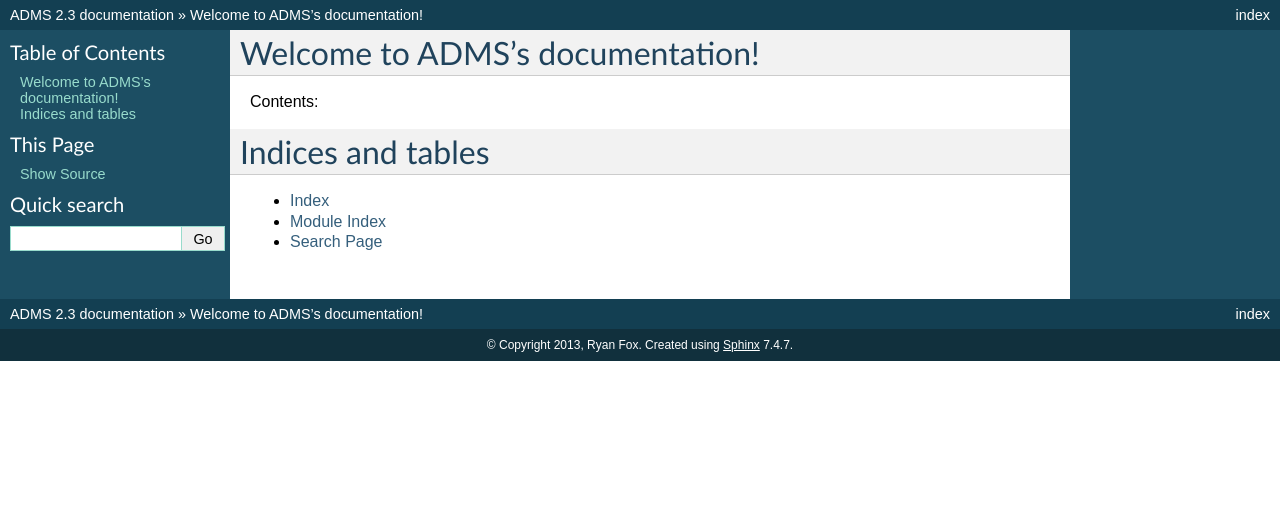
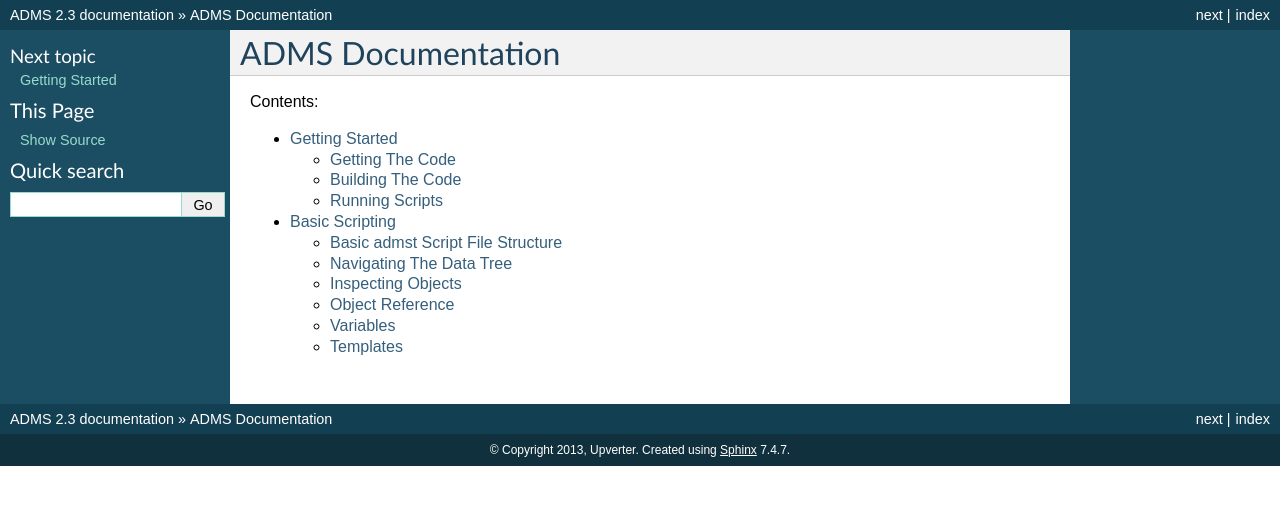
Before and after one commit to Qucs/ADMS, a Sphinx documentation site: the page built from doc/index.rst, in a window 1280 px wide. Shown: the top 505 px of the page. Built offline with Sphinx 7.4.7, drawn with Linux system fonts in a browser that asks for light colours.

Commit message:
Added some basic documentation.

```diff
--- /dev/null
+++ b/doc/basic_scripting.rst
@@ -0,0 +1,113 @@
+Basic Scripting
+===============
+
+
+Basic admst Script File Structure
+---------------------------------
+
+After ADMS has parsed a Verilog-A model, a tree representation of the model is held in memory. The data in this tree is accessible via a built-in language called admst. admst is an XML-based scripting language, inspired by XPath. All admst scripts share a basic structure. These tell the XML parser about the schema and namespace::
+
+    <!DOCTYPE admst SYSTEM "admst.dtd">
+    <admst version="2.3.0" xmlns:admst="http://mot-adms.sourceforge.net/xml-files/admst">
+        <!-- Code Here -->
+    </admst>
+
+Navigating The Data Tree
+------------------------
+
+The information about a parsed Verilog-A file is stored as a tree in memory. To access the data, one uses an XPath-style path syntax.
+
+The root node can be selected with the ``/`` character::
+
+    <admst:value-of select="/"/>
+
+Elements can be selected with their absolute path. This will loop over each node in each module found::
+
+    <admst:for-each select="/module/node">
+
+Some commands, like for-each create a new scope. It's possible to access elements relative to that scope with ``.`` and ``..``
+::
+
+    <admst:for-each select="/module/node">
+        <admst:value-of select="./name"/>    <!-- Select the current node's name -->
+        <admst:value-of select="../name"/>   <!-- Select the node's parent module's name -->
+    </admst:for-each>
+
+You can also leave off the ``./`` to access the current element::
+
+    <admst:for-each select="/module/node">
+        <admst:value-of select="name"/>    <!-- Also selects the current node's name -->
+    </admst:for-each>
+
+It is possible to only select elements that match a certain condition::
+
+    <admst:for-each select="/module/node[direction='input']/name">
+
+Inspecting Objects
+------------------
+
+Almost every object will have a name, all objects will have a datatypename and most will have a stringification (an implicit ``toString`` function).
+It's possible to access these with the ``value-of`` command::
+
+    <admst:value-of select="."/>
+    <admst:value-of select="name"/>
+    <admst:value-of select="datatypename"/>
+
+    <admst:text format="datatypename=%s name=%s stringification=%s"/>
+
+The ``value-of`` retrieves an object and puts it on top of a stack. (Note that values are used in the order opposite of how they were read.) The ``%s`` string used in the ``text``'s format argument pops an object off of the stack and converts it into a string, if necessary. This conversion will call the object's stringification if it's not already a string.
+
+Calling ``value-of`` without a corresponding ``%s`` will result in an error at the end of the parsing due to a non-empty stack. Using ``%s`` without having first called ``value-of`` will result in an error when the stack underflows.
+
+A much easier way to get strings is to use ``%(<path>)``::
+
+    <admst:text format="datatypename=%(datatypename) name=%(name) stringification=%(.)"/>
+
+Object Reference
+----------------
+
+The structure of every object is defined in the ADMS source code, in `adms.xml`. This is used not just for documentation, but also code generation! Adding new objects to `adms.xml` will allow you to use them in admst scripts, as well as the actual Verilog-A parser.
+
+You can generate an interactive tree representation of the object tree locally with::
+
+    xsltproc adms.xml -o adms.html
+
+`There is also a compiled version available online. <adms.html>`_
+
+Variables
+---------
+
+Variables provide storage for objects or data. Their values can be set to anything that you can use in a ``select`` argument::
+
+    <admst:variable name="myvar1" select="/module"/>
+    <admst:variable name="myvar2" select="/module/node[name='foo']"/>
+    <admst:variable name="myvar3" select="'foo'"/>
+    <admst:variable name="myvar4" select="1"/>
+
+To access a variable, use ``$variable_name`` or ``$(variable_name)``, like this::
+
+    <admst:variable name="myvar5" select="$myvar4"/>
+    <admst:for-each select="$(myvar1)/node[name=$(myvar2)]">
+
+You can omit the ``select`` statement in the variable declaration to leave the variable uninitialized::
+
+    <admst:variable name="myvar6"/>
+
+Variables defined outside of a template are global, and can be accessed anywhere. Variables defined inside of a template are not accessible outside of the template.
+
+Templates
+---------
+
+Templates in admst are mostly equivalent to functions in other languages. They can only receive one argument, and may only return string values. They do create a new scope for variables, and may be called recursively.
+
+You can define a template like this::
+
+    <admst:template match="my_first_template">
+        <admst:text format="%(name)"/>
+    </admst:template>
+
+And then call it like this::
+
+    <admst:apply-templates match="my_first_template" select="/module">
+
+This will pass in the object/objects from the select argument, which all paths inside of the template will be relative to.
--- a/doc/conf.py
+++ b/doc/conf.py
@@ -41,7 +41,7 @@ master_doc = 'index'
 
 # General information about the project.
 project = u'ADMS'
-copyright = u'2013, Ryan Fox'
+copyright = u'2013, Upverter'
 
 # The version info for the project you're documenting, acts as replacement for
 # |version| and |release|, also used in various other places throughout the
--- /dev/null
+++ b/doc/getting_started.rst
@@ -0,0 +1,38 @@
+Getting Started
+===============
+
+Getting The Code
+----------------
+::
+
+    git clone https://github.com/upverter/ADMS.git
+
+Building The Code
+-----------------
+
+ADMS requires flex and bison. If you're using Ubuntu, you can install these with::
+
+    sudo apt-get install flex bison
+
+After that, it's simply::
+
+    ./configure
+    make
+    sudo make install
+
+Now try::
+
+   admsXml
+
+If you get errors about missing library files, run::
+
+    sudo ldconfig
+
+Running Scripts
+---------------
+
+The most common usage is::
+
+    admsXml [verilogaFile.va] -e script1.xml [-e script2.xml ...]
+
+See ``admsXml -h`` for further instructions.
--- a/doc/index.rst
+++ b/doc/index.rst
@@ -3,19 +3,13 @@
    You can adapt this file completely to your liking, but it should at least
    contain the root `toctree` directive.
 
-Welcome to ADMS's documentation!
-================================
+ADMS Documentation
+==================
 
 Contents:
 
 .. toctree::
    :maxdepth: 2
 
-
-
-Indices and tables
-==================
-
-* :ref:`genindex`
-* :ref:`modindex`
-* :ref:`search`
+   getting_started
+   basic_scripting
```
